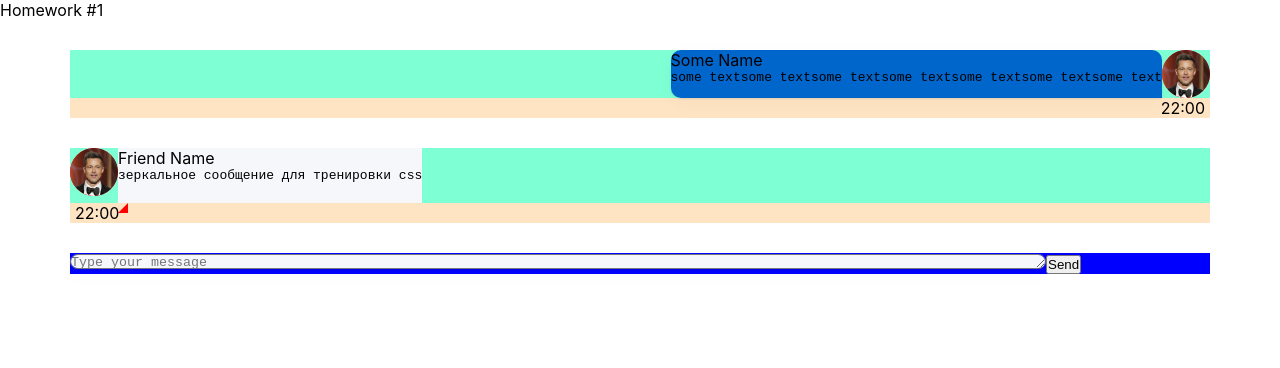
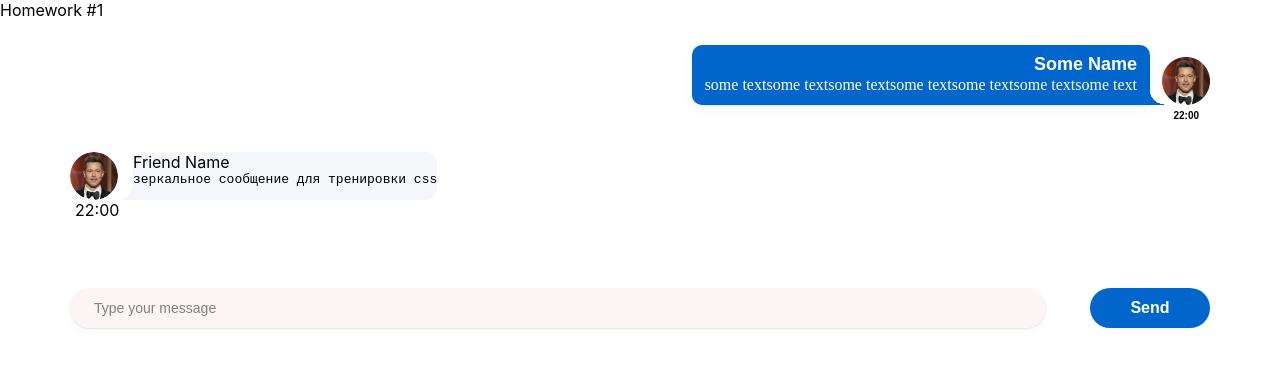
Before and after one commit to ArtemHard/hws2, a React (Create React App) app: page / in a window 1280 px wide. Shown: the top 368 px of the page. Built offline with nearby package versions, Linux system fonts and the light colour scheme.

Commit message:
add tails and fix position between text and backgroun color container for them

```diff
--- a/src/s2-homeworks/hw01/friend-message/FriendMessage.module.css
+++ b/src/s2-homeworks/hw01/friend-message/FriendMessage.module.css
@@ -1,34 +1,39 @@
 .friendMessage {
-background-color: bisque;
+/* background-color: rgb(255, 196, 206); */
 display: flex;
 flex-direction: column;
-margin: 30px 70px
+margin: 30px 70px;
 }
 
 .friendImageAndText {
-background-color: aquamarine;
+/* background-color: rgb(63, 1, 233); */
 display: flex;
-
+flex-wrap: nowrap;
 }
 
 .friendImageAndText img {
-background-color: red;
+/* background-color: red; */
 width: 48px;
 height: 48px;
 border-radius: 50%;
+margin-right: 15px;
 }
 
 .friendText {
 background-color: #F5F7FB;
-;
+border-radius: 10px 10px 10px 0;
 }
 
-.friendText:after {
-    content: '';
-    width: 0;
-    height: 0;
-    border-bottom: 10px solid red;
-    border-left: 10px solid transparent;
+.after {
+    /* content: ''; */
+    color: red;
+        width: 15px;
+        height: 15px;
+    margin-left: 48px;
+    margin-top: -15px;
+
+    background: radial-gradient(28px at top left, transparent 50%, #F5F7FB 51%);
+
 }
 
 .friendName {
--- a/src/s2-homeworks/hw01/friend-message/FriendMessage.tsx
+++ b/src/s2-homeworks/hw01/friend-message/FriendMessage.tsx
@@ -39,6 +39,7 @@ const FriendMessage = (props: FiendMessageType) => {
                     </pre>
                 </div>
             </div>
+            <div className={s.after}></div>
             <div
                 id={'hw1-friend-time-' + props.message.id}
                 className={s.friendTime}
--- a/src/s2-homeworks/hw01/message-sender/MessageSender.module.css
+++ b/src/s2-homeworks/hw01/message-sender/MessageSender.module.css
@@ -1,24 +1,58 @@
 .sendForm {
-
-    margin: 30px 70px;
-    background: blue;
+    margin: 68px 70px;
+    display: flex;
+    justify-content: space-between;
+    height: 40px;
+    padding: 0;
 
 }
 
 .textarea {
     width: 976px;
-    height: 40px;
-    background: #F5F7FB;
+    min-height: 40px;
+    max-height: 40px;
+    background: #fbf5f5;
     box-shadow: 0px 5px 20px rgba(29, 33, 38, 0.03), 0px 1px 2px rgba(29, 33, 38, 0.1);
     border-radius: 20px;
+    border: 0;
+    resize: none;
+    padding: 12px 24px;
+    outline: none;
+    overflow:hidden;
+    /* text*/
+    font-family: 'Montserrat', sans-serif;
+    font-style: normal;
+    font-weight: 400;
+    font-size: 14px;
+    line-height: 17px;
+
+/* identical to box height */
+
+
+opacity: 0.9;
+color: rgba(0, 0, 0, 0.6);
+
 }
 
 .button {
-/*test*/
+    background: #0066CC;
+    border-radius: 20px;
+    padding: 10px 39px;
+    width: 120px;
+    height: 40px;
+    border: 0;
+    color: white;
+
+    /*text*/
+    font-family: 'Montserrat', sans-serif;
+    font-style: normal;
+    font-weight: 600;
+    font-size: 16px;
+    line-height: 20px;
 }
 
 .button:hover {
-
+cursor: pointer;
 }
 .button:active {
 
--- a/src/s2-homeworks/hw01/message/Message.module.css
+++ b/src/s2-homeworks/hw01/message/Message.module.css
@@ -1,47 +1,86 @@
 .message {
-    background-color: bisque;
+    /* background-color: bisque; */
     display: flex;
     flex-direction: column;
-    /* justify-content: flex-end; */
-    margin: 30px 70px
+    align-items: flex-end;
+    margin-top: 25px;
+    margin-right: 70px;
 }
 
 .imageAndText {
-    background-color: aquamarine;
+    /* background-color: aquamarine; */
     display: flex;
     flex-direction: row-reverse;
+    width: 575px;
+    min-height: 60px;
 }
 
 .imageAndText img {
-    background-color: red;
     width: 48px;
     height: 48px;
-    border-radius: 50%;
+    margin-left: 12px;
+    align-self: flex-end;
 }
 
 .text {
     background: #0066CC;
     border-radius: 10px 10px 0 10px;
     box-shadow: 0px 5px 20px rgba(29, 33, 38, 0.03), 0px 1px 2px rgba(29, 33, 38, 0.1);
-    margin-left: 15px;
-
+     width: auto;
+     min-height: 60px;
+     padding: 8px 13px;
 /*234*/
 }
 
-.text:after {
+.after {
+    background: #0066CC;
+        width: 15px;
+        height: 15px;
+    margin-right: 46px;
+    margin-top: -15px;
+    background: radial-gradient(28px at top right, transparent 50%, #0066CC 51%);
 
 }
 
 .name {
+    /* margin-top: 7px; */
+    /* margin-right: 25px; */
+    /* margin-left: 300px; */
+    display: flex;
+    flex-wrap: nowrap;
+    flex-direction: row-reverse;
 
+    font-family: 'Montserrat', sans-serif;
+    font-style: normal;
+    font-weight: 600;
+    font-size: 18px;
+    line-height: 22px;
+    /* identical to box height */
+    color: #FFFFFF;
 }
 
 .messageText {
+    /* margin-right: 25px; */
+    /* margin-left: 15px; */
 
+    font-family: 'Montserrat';
+    font-style: normal;
+    font-weight: 400;
+    font-size: 16px;
+    line-height: 20px;
+    /* identical to box height */
+    color: #FFFFFF;
 }
 
 .time {
-display: flex;
-justify-content: flex-end;
-margin-right: 5px;
+    padding-top: 5px;
+    padding-right: 11px;
+
+    font-family: 'Montserrat', sans-serif;
+    font-style: normal;
+    font-weight: 600;
+    font-size: 10px;
+    line-height: 12px;
+
+    color: #000000;
 }
--- a/src/s2-homeworks/hw01/message/Message.tsx
+++ b/src/s2-homeworks/hw01/message/Message.tsx
@@ -31,6 +31,7 @@ const Message = (props: MessagePropsType) => {
                     </pre>
                 </div>
             </div>
+            <div className={s.after}></div>
             <div id={'hw1-time-' + props.message.id} className={s.time}>
                 {/*создаёт студент*/}
                 {props.message.message.time}
```
